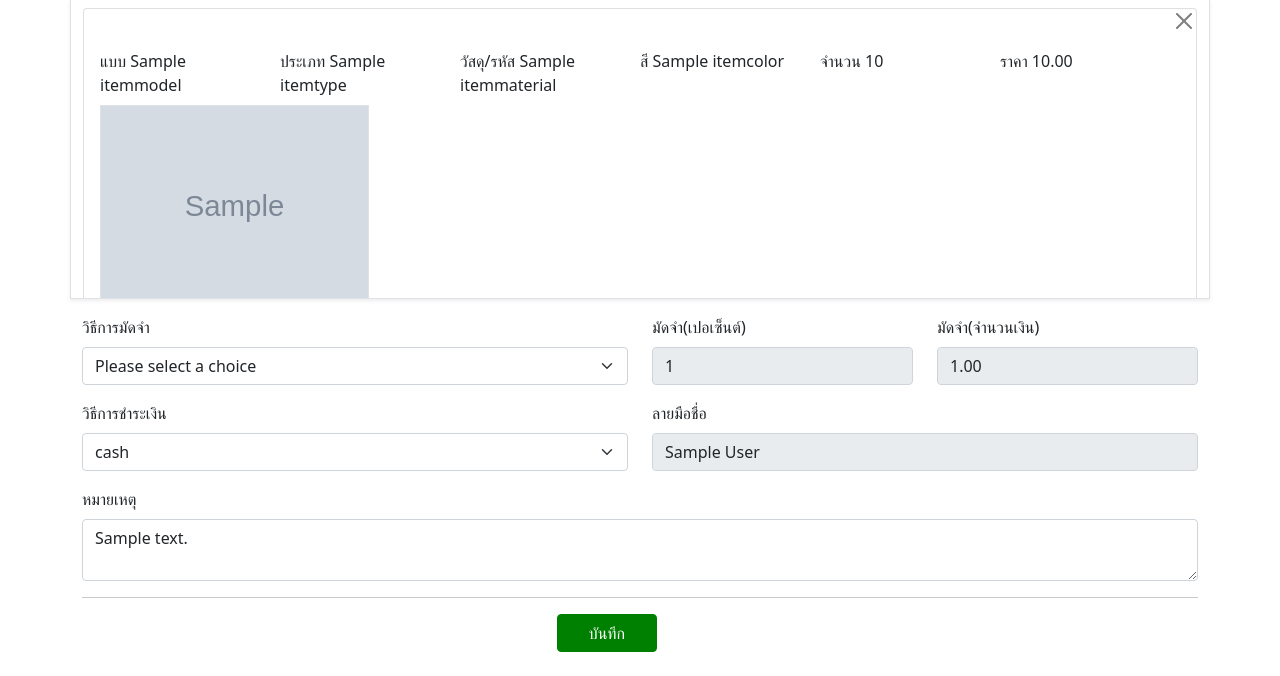
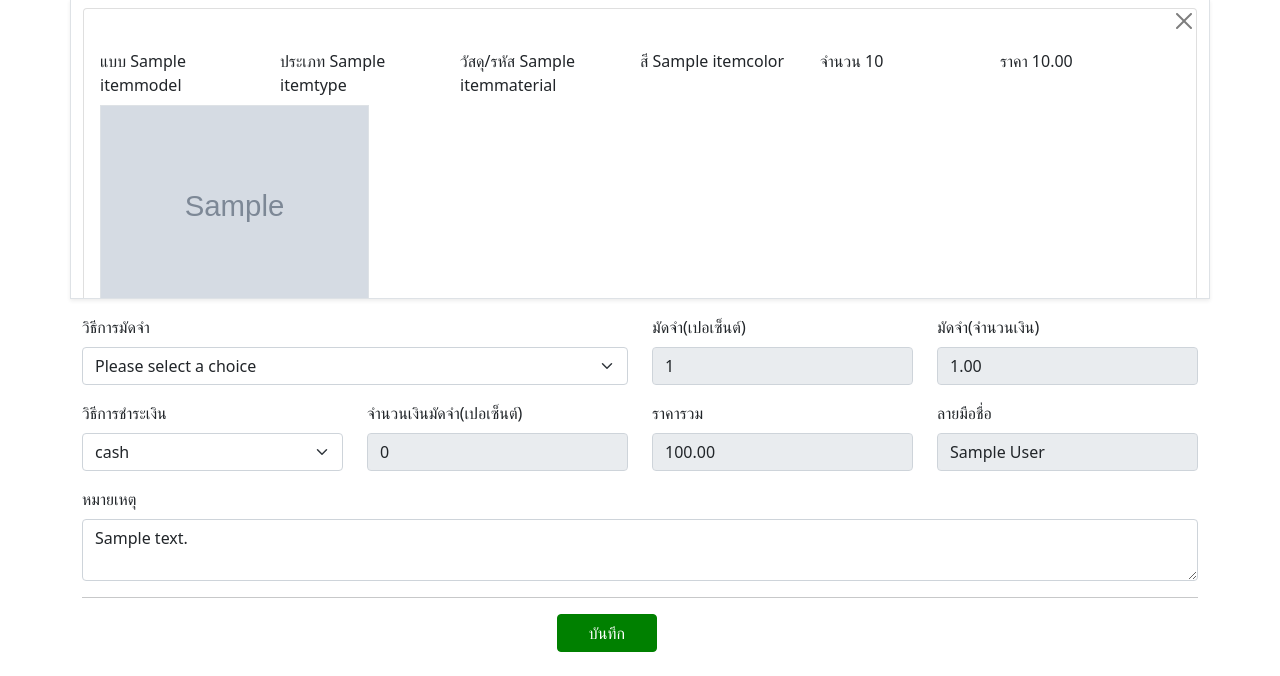
Before and after one commit to toppyishappy/furtniture_crm, a Django app: page /purchase-order/edit/1/item in a window 1280 px wide. Shown: the part 323-999 px from the top of the page. Run offline with Django 3.2, Linux system fonts and the light colour scheme; a user stored in the database is signed in; tables that the repository leaves empty hold one stand-in row (values such as "Sample post"); grey boxes marked "Sample" are stand-in pictures; style sheets or scripts are compiled from the project's sources; some libraries are stand-ins or nearby versions.

Commit message:
update cal deposit

```diff
--- a/core/views.py
+++ b/core/views.py
@@ -112,7 +112,7 @@ class PurchaseOrderDetail(View):
                 'price': item.price,
                 'id': item.id
             })
-            summary_price += item.price
+            summary_price += item.price * item.amount
         return result,summary_price
 
     def get_price_detail(self,summary_price, sale_order):
@@ -230,6 +230,7 @@ class PurchaseOrderEditItem(View):
 
     def get_object_detail(self, objects):
         result = []
+        total_price = 0
         for item in objects:
             result.append({
                 'model': ItemModel.get_object(item.model_id),
@@ -239,23 +240,26 @@ class PurchaseOrderEditItem(View):
                 'images': ItemImage.get_all_images(item),
                 'amount': item.amount,
                 'price': item.price,
-                'id': item.id
+                'id': item.id,
             })
-        return result
+            total_price += item.amount*item.price
+        return result,total_price
 
     def get(self, request, id):
         sale_order, customer = self.get_order(id)
         init_saleorder_form = SaleForm.initial_data(sale_order)
         sale_form = SaleForm(initial=init_saleorder_form)
         form = ItemForm()
+        user = request.user
         objects = SaleOrderDetail.objects.filter(sale_order=sale_order)
-        user = request.user
+        object_detail, total_price = self.get_object_detail(objects)
         context = {
             'order_id': sale_order.id,
             'form': form,
             'sale_form': sale_form,
-            'objects': self.get_object_detail(objects),
-            'signature': f'{user.first_name} {user.last_name}'
+            'objects': object_detail,
+            'signature': f'{user.first_name} {user.last_name}',
+            'total_price': total_price
         }
         return render(request, 'core/purchase-order-edit-item.html', context=context)
 
--- a/templates/core/purchase-order-edit-item.html
+++ b/templates/core/purchase-order-edit-item.html
@@ -158,11 +158,19 @@
         </div>
     </div>
     <div class="row mb-3">
-        <div class="col-6">
+        <div class="col-3">
             <label for="exampleFormControlInput1" class="form-label">วิธีการชำระเงิน</label>
             {{sale_form.payment_method}}
         </div>
-        <div class="col-6">
+        <div class="col-3">
+            <label for="exampleFormControlInput1" class="form-label">จำนวนเงินมัดจำ(เปอเซ็นต์)</label>
+            <input id="total-deposite" class="form-control" value="0" disabled/>
+        </div>
+        <div class="col-3">
+            <label for="exampleFormControlInput1" class="form-label">ราคารวม</label>
+            <input id="total-price" class="form-control" value="{{total_price}}" disabled/>
+        </div>
+        <div class="col-3">
             <label for="exampleFormControlInput1" class="form-label">ลายมือชื่อ</label>
             <input disabled type="email" class="form-control" id="exampleFormControlInput1" value="{{signature}}">
         </div>
@@ -191,14 +199,41 @@
 {% endblock %}
 {% block script %}
 <script>
+    function calTotalPrice(e){
+        var totalPrice = {{total_price}}
+        // var method = document.getElementById('deposite-method').value
+        var percentage = document.getElementById('deposite-percent').value
+        var money = document.getElementById('deposite-money').value
+        var totalPriceInput = document.getElementById('total-price')
+        var totalDepositeInput = document.getElementById('total-deposite')
+        if(percentage > 0){
+            totalPriceInput.value = totalPrice * (100-percentage) / 100
+            totalDepositeInput.value = totalPrice * percentage / 100
+        }else if(money > 0){
+            totalPriceInput.value = totalPrice - money
+        }
+        else if(percentage == 0 && money == 0)
+        {
+            totalDepositeInput.value = 0
+            totalPriceInput.value = totalPrice
+        }
+    }
     (function(){
+        var totalPrice = {{total_price}}
+        var totalPriceInput = document.getElementById('total-price')
+        var totalDepositeInput = document.getElementById('total-deposite')
+        var percentage = document.getElementById('deposite-percent').value
+        var money = document.getElementById('deposite-money').value
         var deposite_type = document.getElementById('id_deposite_type').value
         if(deposite_type === '0'){
             document.getElementById('deposite-money').disabled = true
             document.getElementById('deposite-percent').disabled = false
+            totalPriceInput.value = totalPrice * (100-percentage) / 100
+            totalDepositeInput.value = totalPrice * percentage / 100
         }else if(deposite_type === '1'){
             document.getElementById('deposite-money').disabled = false
             document.getElementById('deposite-percent').disabled = true
+            totalPriceInput.value = totalPrice - money
         }else{
             document.getElementById('deposite-money').disabled = true
             document.getElementById('deposite-percent').disabled = true
@@ -206,6 +241,7 @@
     })();
     function handleChange(e) {
         console.log(e.value)
+        var totalPriceInput = document.getElementById('total-price').value = {{total_price}}
         if(e.value === '0'){
             document.getElementById('deposite-money').disabled = true
             document.getElementById('deposite-percent').disabled = false
@@ -214,11 +250,13 @@
             document.getElementById('deposite-money').disabled = false
             document.getElementById('deposite-percent').disabled = true
             document.getElementById('deposite-percent').value = 0
+            document.getElementById('total-deposite').value = 0
         }else{
             document.getElementById('deposite-money').disabled = true
             document.getElementById('deposite-percent').disabled = true
             document.getElementById('deposite-money').value = 0
             document.getElementById('deposite-percent').value = 0
+            document.getElementById('total-deposite').value = 0
         }
 
     }
```
Also changed, not shown: templates/core/purchase-order-item.html (+18 -2 lines).
